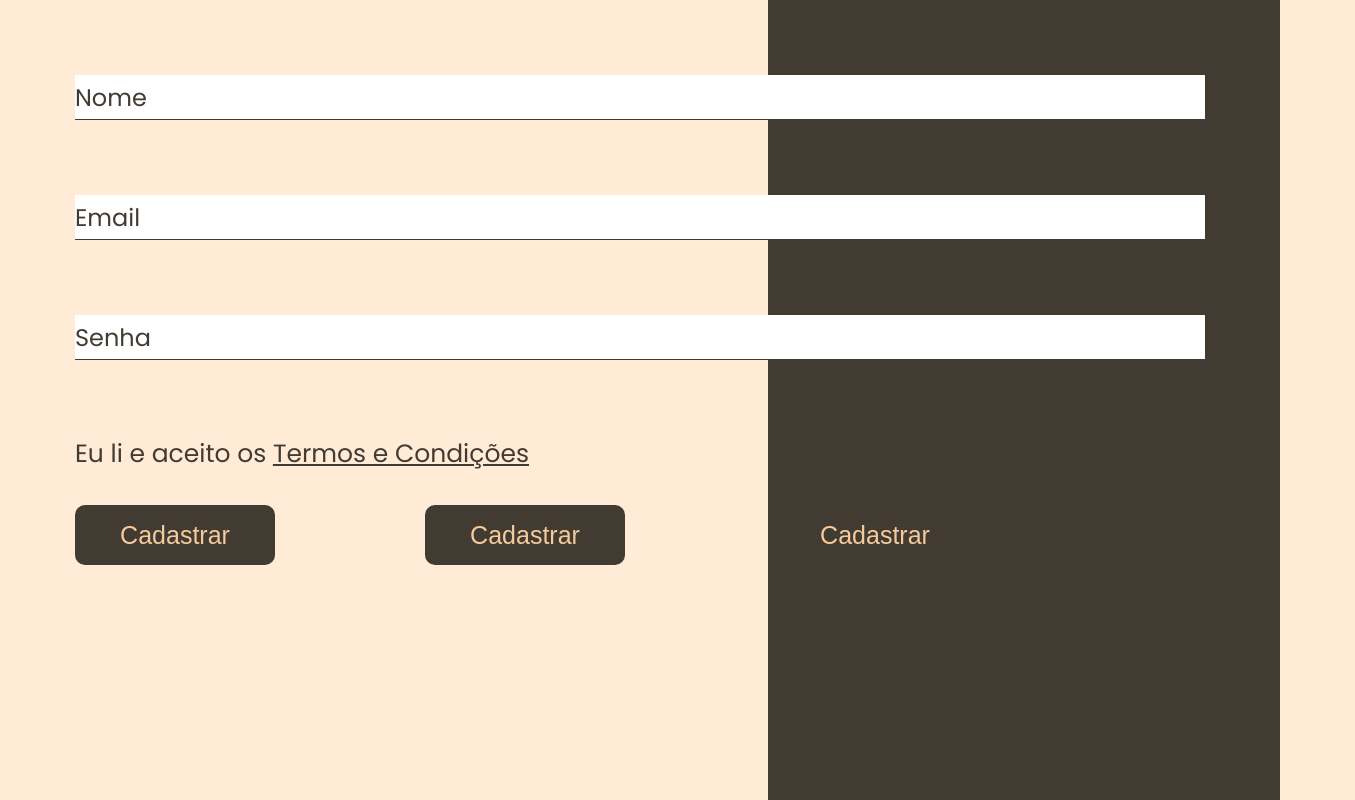
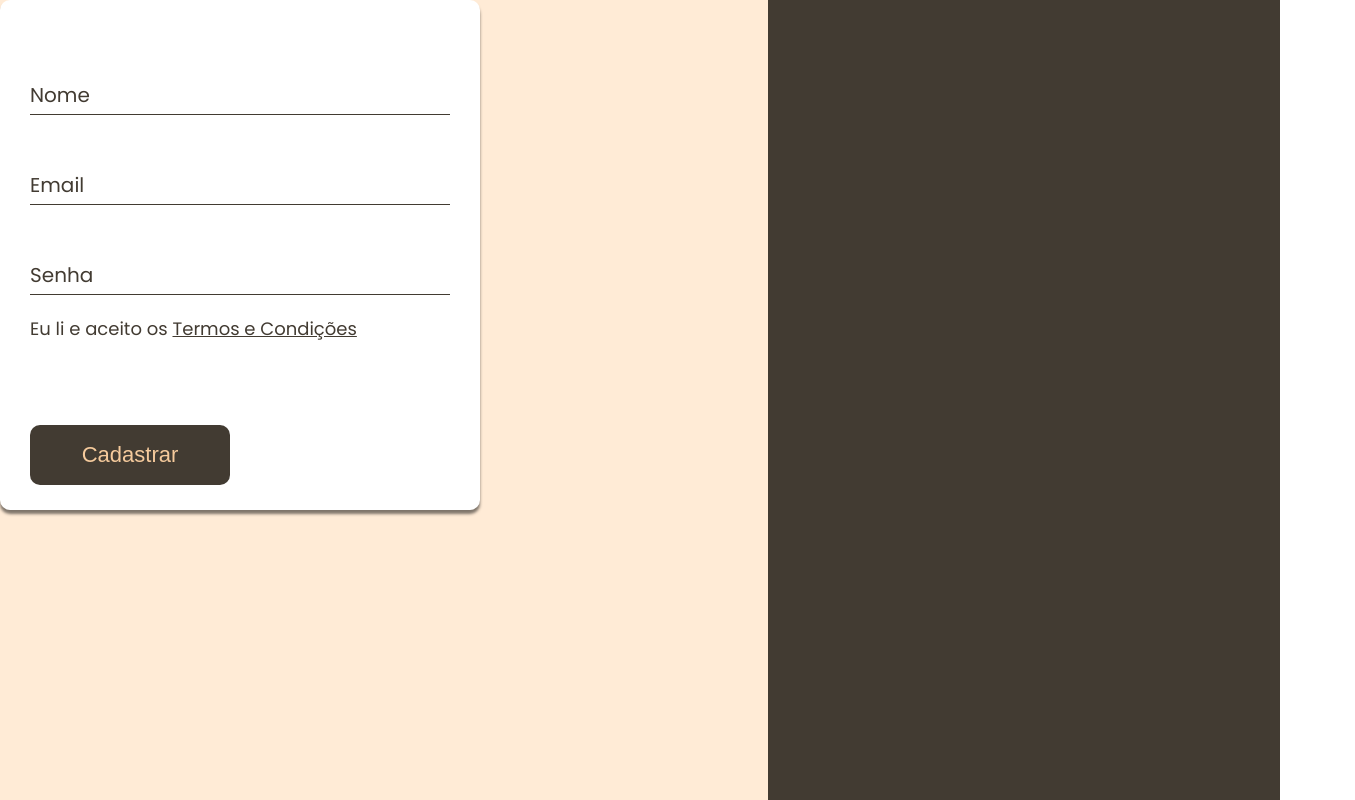
Before and after one commit to Kayke-Fujinaka/GCB-LoginPage, a Next.js app: page /register in a window 1280 px wide. Shown: the top 800 px of the page, 1355 px wide, since content can reach past the window. Built offline with nearby package versions, Linux system fonts and the light colour scheme.

Commit message:
[Feat] Create Form Component

```diff
--- a/src/components/Button/index.tsx
+++ b/src/components/Button/index.tsx
@@ -8,8 +8,8 @@ export const Button = ({ children }: ButtonProps) => {
   return (
     <>
     <S.Button>{children}</S.Button>
-    <S.Button1>{children}</S.Button1>
-    <S.Button2>{children}</S.Button2>
+    {/* <S.Button1>{children}</S.Button1>
+    <S.Button2>{children}</S.Button2> */}
     </>
   );
 };
--- a/src/components/Button/styles.ts
+++ b/src/components/Button/styles.ts
@@ -2,11 +2,10 @@ import styled from "styled-components";
 import theme from "../../styles/theme";
 
 export const Button = styled.button`
-  margin: 10px 7.5rem;
 
   width: 20rem;
   height: 6rem;
-  font-size: 2.5rem;
+  font-size: 2.2rem;
   font-weight: ${theme.fonts.weight.bold};
   color: ${theme.button};
   border: none;
@@ -14,38 +13,36 @@ export const Button = styled.button`
   background-color: ${theme.primaryColor};
 `;
 
-export const Button1 = styled.button`
-  margin: 10px 7.5rem;
+// export const Button1 = styled.button`
 
-  width: 20rem;
-  height: 6rem;
-  font-size: 2.5rem;
-  font-weight: ${theme.fonts.weight.bold};
-  color: ${theme.button};
-  border: none;
-  border-radius: 1rem;
-  background-color: ${theme.primaryColor};
-  transition: .5s;
+//   width: 20rem;
+//   height: 6rem;
+//   font-size: 2.5rem;
+//   font-weight: ${theme.fonts.weight.bold};
+//   color: ${theme.button};
+//   border: none;
+//   border-radius: 1rem;
+//   background-color: ${theme.primaryColor};
+//   transition: .5s;
 
-  :hover {
-    background-color: #2E2923;
-  }
-`;
+//   :hover {
+//     background-color: #2E2923;
+//   }
+// `;
 
-export const Button2 = styled.button`
-  margin: 10px 7.5rem;
+// export const Button2 = styled.button`
 
-  width: 20rem;
-  height: 6rem;
-  font-size: 2.5rem;
-  font-weight: ${theme.fonts.weight.bold};
-  color: ${theme.button};
-  border: none;
-  border-radius: 1rem;
-  background-color: ${theme.primaryColor};
-  transition: 0.5s;
+//   width: 20rem;
+//   height: 6rem;
+//   font-size: 2.5rem;
+//   font-weight: ${theme.fonts.weight.bold};
+//   color: ${theme.button};
+//   border: none;
+//   border-radius: 1rem;
+//   background-color: ${theme.primaryColor};
+//   transition: 0.5s;
 
-  :hover {
-    background-color: #52493E;
-  }
-`;
+//   :hover {
+//     background-color: #52493E;
+//   }
+// `;
--- a/src/components/Container/styles.ts
+++ b/src/components/Container/styles.ts
@@ -11,6 +11,8 @@ export const Main = styled.main`
   }
   .wrapper {
     display: flex;
-    padding-left: 4.5rem;
+    justify-content: space-evenly;
+    align-items: center;
+    width: 100%;
   }
 `;
--- /dev/null
+++ b/src/components/Form/index.tsx
@@ -0,0 +1,37 @@
+import * as S from "./styles";
+import { Input } from "../../components/Input";
+import { InteractiveText } from "../../components/InteractiveText";
+import { Button } from "../../components/Button";
+
+export const Form = () => {
+  return (
+    <S.Container>
+      <Input
+        name="name"
+        type="text"
+        autoComplete="off"
+        htmlFor="name"
+        label="Nome"
+      />
+      <Input
+        name="email"
+        type="text"
+        autoComplete="off"
+        htmlFor="email"
+        label="Email"
+      />
+      <Input
+        name="password"
+        type="password"
+        autoComplete="off"
+        htmlFor="password"
+        label="Senha"
+      />
+      <InteractiveText
+        text="Eu li e aceito os "
+        hyperlink="Termos e Condições"
+      />
+      <Button>Cadastrar</Button>
+    </S.Container>
+  );
+};
--- /dev/null
+++ b/src/components/Form/styles.ts
@@ -0,0 +1,13 @@
+import styled from "styled-components";
+import theme from "../../styles/theme";
+
+export const Container = styled.div`
+  display: flex;
+  flex-direction: column;
+  width: 100%;
+  max-width: 480px;
+  padding: 2.5rem 3rem;
+  border-radius: 1rem;
+  background-color: ${theme.secondColor};
+  box-shadow: 0px 4px 3px rgba(0, 0, 0, 0.5);
+`;
--- a/src/components/Input/styles.ts
+++ b/src/components/Input/styles.ts
@@ -3,11 +3,11 @@ import theme from "../../styles/theme";
 
 export const Container = styled.div`
   position: relative;
-  margin: 7.5rem;
+  margin-top: 5rem;
 
   input {
     width: 100%;
-    height: 4.5rem;
+    height: 4rem;
     font-size: 2rem;
     font-weight: ${theme.fonts.weight.normal};
     color: ${theme.primaryColor};
@@ -17,8 +17,8 @@ export const Container = styled.div`
 
     :focus + label,
     :valid + label {
-      transform: translateY(-45px);
-      font-size: 3rem;
+      transform: translateY(-35px);
+      font-size: 2.5rem;
       color: ${theme.label};
     }
   }
@@ -29,7 +29,7 @@ export const Container = styled.div`
     top: 0.5rem;
     pointer-events: none;
     transition: 0.5s;
-    font-size: 2.4rem;
+    font-size: 2rem;
     color: ${theme.primaryColor};
   }
 `;
--- a/src/components/InteractiveText/styles.ts
+++ b/src/components/InteractiveText/styles.ts
@@ -2,11 +2,9 @@ import styled from "styled-components";
 import theme from "../../styles/theme";
 
 export const InteractiveText = styled.p`
-  margin: 0 7.5rem;
-
-  width: 100%;
   height: 6rem;
-  font-size: 2.5rem;
+  margin-block: 2rem 5rem;
+  font-size: 1.8rem;
   font-weight: ${theme.fonts.weight.normal};
   color: ${theme.primaryColor};
 `;
--- a/src/pages/index.tsx
+++ b/src/pages/index.tsx
@@ -1,6 +1,7 @@
 import React from "react";
+import { Container } from "../components/Container";
 import { Content } from "../components/Content";
-import { Container } from "../components/Container";
+import { Form } from "../components/Form";
 
 export default function Login() {
   return (
@@ -11,6 +12,7 @@ export default function Login() {
         url="http://localhost:3000/"
       >
         <Content />
+        <Form />
       </Container>
     </>
   );
--- a/src/pages/register/index.tsx
+++ b/src/pages/register/index.tsx
@@ -1,8 +1,6 @@
 import React from "react";
 import Head from "next/head";
-import { Input } from "../../components/Input";
-import { InteractiveText } from "../../components/InteractiveText";
-import { Button } from "../../components/Button";
+import { Form } from "../../components/Form";
 
 export default function Register() {
   return (
@@ -16,29 +14,7 @@ export default function Register() {
         <meta property="og:type" content="website" />
         <link rel="icon" href="/favicon.ico" />
       </Head>
-      <Input
-        name="name"
-        type="text"
-        autoComplete="off"
-        htmlFor="name"
-        label="Nome"
-      />
-      <Input
-        name="email"
-        type="text"
-        autoComplete="off"
-        htmlFor="email"
-        label="Email"
-      />
-      <Input
-        name="password"
-        type="password"
-        autoComplete="off"
-        htmlFor="password"
-        label="Senha"
-      />
-      <InteractiveText text="Eu li e aceito os " hyperlink="Termos e Condições" />
-      <Button>Cadastrar</Button>
+      <Form />
     </>
   );
 }
```
